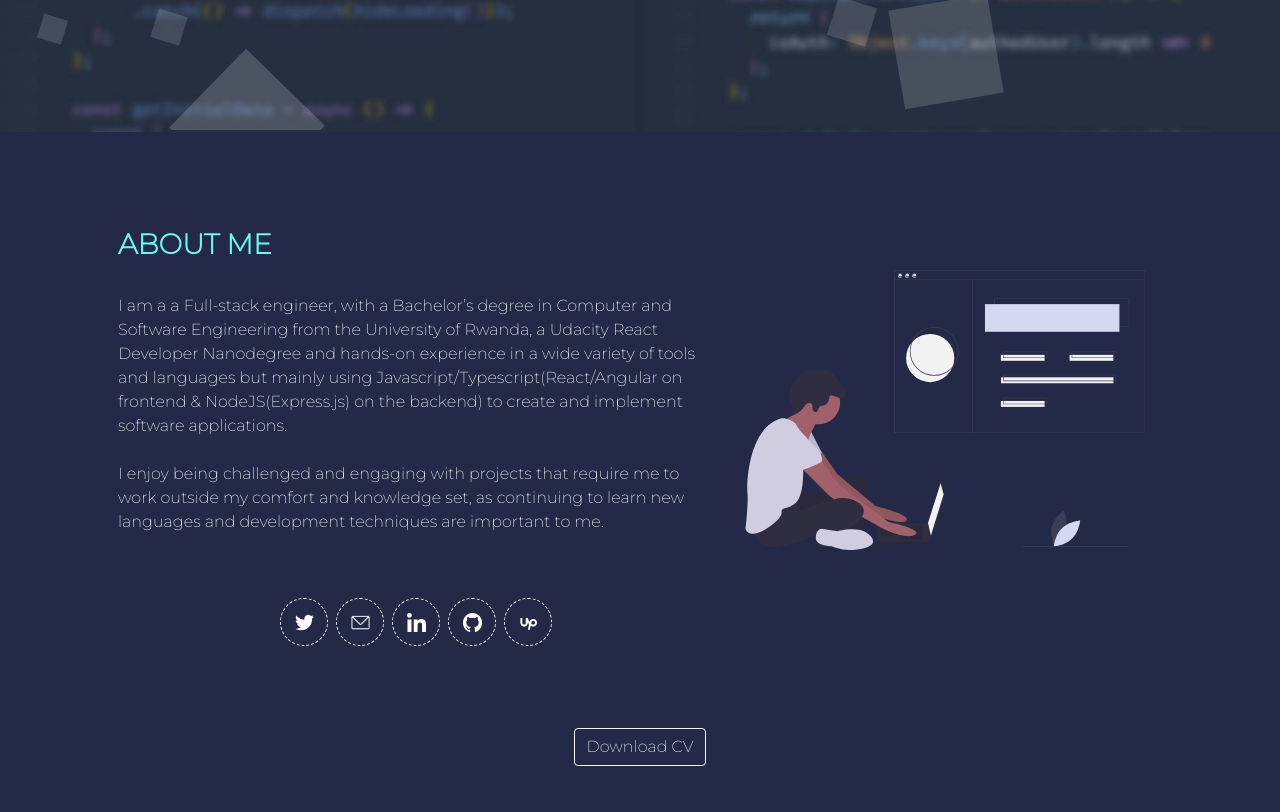
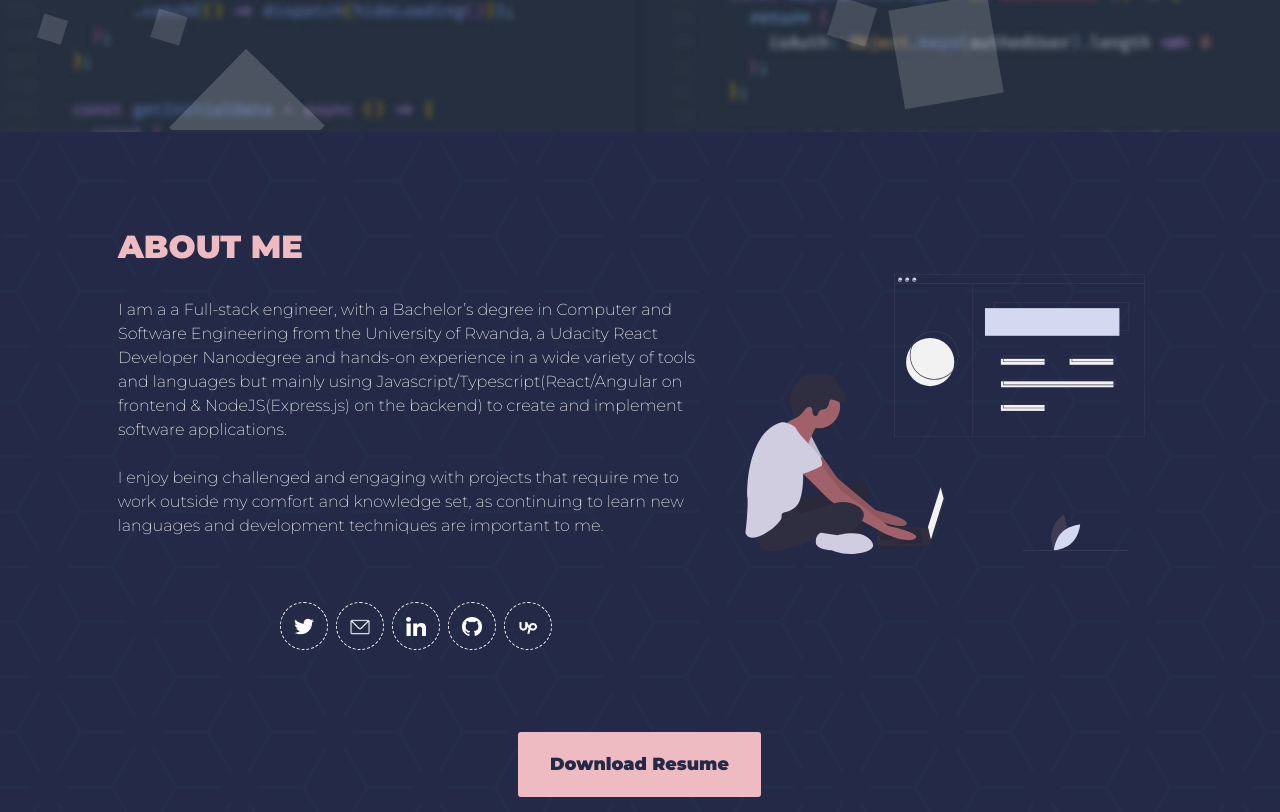
Before and after one commit to Jordybastien/Jordybastien, a plain HTML site: page index.html in a window 1280 px wide. Shown: the part 668-1480 px from the top of the page. Drawn offline with nearby package versions, Linux system fonts and the light colour scheme.

Commit message:
feat: About section

```diff
--- a/css/index.css
+++ b/css/index.css
@@ -1,4 +1,4 @@
-@import url('https://fonts.googleapis.com/css2?family=Montserrat:wght@200&display=swap');
+@import url('https://fonts.googleapis.com/css2?family=Montserrat:wght@200;900&display=swap');
 
 :root {
   --first-background-color: #232946;
@@ -13,6 +13,18 @@
 body {
   background-color: var(--first-background-color) !important;
   font-family: 'Montserrat', sans-serif !important;
+}
+.p-color {
+  color: var(--paragraph);
+}
+.another-btn {
+  background-color: var(--button-color) !important;
+  border: none !important;
+  color: var(--first-background-color) !important;
+  font-weight: 700 !important;
+  border-radius: 3px !important;
+  font-size: 1.1rem !important;
+  padding: 1.2rem 2rem !important;
 }
 .navbar.transparent.navbar-inverse .navbar-inner {
   /* background: rgba(0, 0, 0, 0.4);
@@ -33,6 +45,16 @@ body {
     url(../assets/main.jpg);
   background-attachment: fixed;
   background-size: cover;
+}
+.vector-bg {
+  background: url('../assets/pattern-1.png') repeat;
+  -webkit-background-size: contain;
+  -moz-background-size: contain;
+  -o-background-size: contain;
+  background-size: contain;
+  width: 100%;
+  position: relative;
+  height: 100%;
 }
 .brand-nav {
   color: #66fcf1 !important;
@@ -112,7 +134,7 @@ body {
   background-color: #262625;
 }
 .section-title {
-  color: #66fcf1;
+  color: var(--button-color);
   font-weight: bold;
 }
 .img-responsive {
--- a/index.html
+++ b/index.html
@@ -104,16 +104,26 @@
       </section>
       <section id="about-me">
         <section
-          class="about-me py-5 custom-section"
+          class="about-me py-5 custom-section vector-bg"
           data-aos="fade-up"
-          data-aos-duration="1000"
+          data-aos-duration="2000"
         >
           <div class="container py-5 px-5">
-            <h3 class="section-title">ABOUT ME</h3>
+            <h2
+              class="section-title"
+              data-aos="fade-down"
+              data-aos-duration="2300"
+            >
+              ABOUT ME
+            </h2>
             <div class="row">
               <div class="col-md-7">
                 <div>
-                  <p class="white-color mt-4">
+                  <p
+                    class="white-color mt-4 p-color"
+                    data-aos="fade-right"
+                    data-aos-duration="2500"
+                  >
                     I am a a Full-stack engineer, with a Bachelor’s degree in
                     Computer and Software Engineering from the University of
                     Rwanda, a Udacity React Developer Nanodegree and hands-on
@@ -122,7 +132,11 @@
                     & NodeJS(Express.js) on the backend) to create and implement
                     software applications.
                   </p>
-                  <p class="white-color mt-4">
+                  <p
+                    class="white-color mt-4 p-color"
+                    data-aos="fade-up-right"
+                    data-aos-duration="3000"
+                  >
                     I enjoy being challenged and engaging with projects that
                     require me to work outside my comfort and knowledge set, as
                     continuing to learn new languages and development techniques
@@ -131,7 +145,13 @@
                   <ul
                     class="list-inline py-5 sm-list d-flex justify-content-center"
                   >
-                    <li class="list-inline-item sm-icons">
+                    <li
+                      class="list-inline-item sm-icons"
+                      data-aos="flip-left"
+                      data-aos-duration="1000"
+                      data-aos-offset="200"
+                      data-aos-delay="500"
+                    >
                       <div>
                         <img
                           class="social-media-icons"
@@ -141,7 +161,13 @@
                         />
                       </div>
                     </li>
-                    <li class="list-inline-item sm-icons">
+                    <li
+                      class="list-inline-item sm-icons"
+                      data-aos="flip-left"
+                      data-aos-duration="1000"
+                      data-aos-offset="200"
+                      data-aos-delay="500"
+                    >
                       <div>
                         <img
                           class="social-media-icons"
@@ -151,7 +177,13 @@
                         />
                       </div>
                     </li>
-                    <li class="list-inline-item sm-icons">
+                    <li
+                      class="list-inline-item sm-icons"
+                      data-aos="flip-left"
+                      data-aos-duration="1000"
+                      data-aos-offset="200"
+                      data-aos-delay="500"
+                    >
                       <div>
                         <img
                           class="social-media-icons"
@@ -161,7 +193,13 @@
                         />
                       </div>
                     </li>
-                    <li class="list-inline-item sm-icons">
+                    <li
+                      class="list-inline-item sm-icons"
+                      data-aos="flip-left"
+                      data-aos-duration="1000"
+                      data-aos-offset="200"
+                      data-aos-delay="500"
+                    >
                       <div>
                         <img
                           class="social-media-icons"
@@ -170,7 +208,13 @@
                         />
                       </div>
                     </li>
-                    <li class="list-inline-item sm-icons">
+                    <li
+                      class="list-inline-item sm-icons"
+                      data-aos="flip-left"
+                      data-aos-duration="1000"
+                      data-aos-offset="200"
+                      data-aos-delay="500"
+                    >
                       <div>
                         <img
                           class="social-media-icons"
@@ -190,18 +234,22 @@
                     src="assets/comp-1.svg"
                     alt=""
                     srcset=""
+                    data-aos="fade-left"
+                    data-aos-duration="3500"
                   />
                 </div>
               </div>
             </div>
             <div class="row mt-2">
               <a
-                class="btn btn-outline-light place-item-in-center"
+                class="btn place-item-in-center another-btn"
                 target="“_blank”"
                 rel="“noopener”"
                 href="assets/rugumbira-jordy-bastien.pdf"
+                data-aos="flip-up"
+                data-aos-duration="1000"
               >
-                Download CV
+                Download Resume
               </a>
             </div>
           </div>
```
Also changed, not shown: assets/pattern-1.png (added), assets/pattern-2.png (added), assets/pattern-3.png (added), 1 other file.
